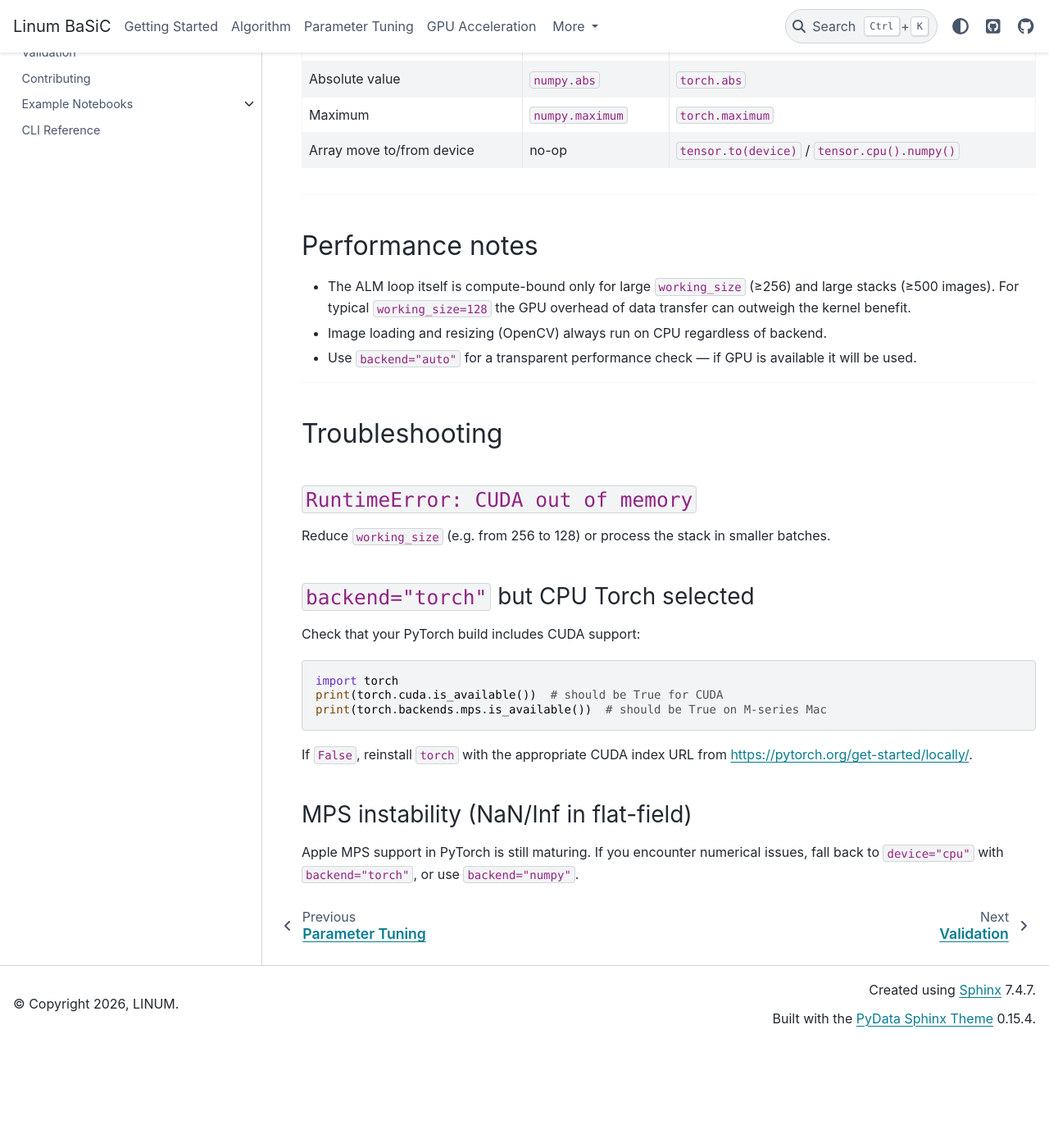
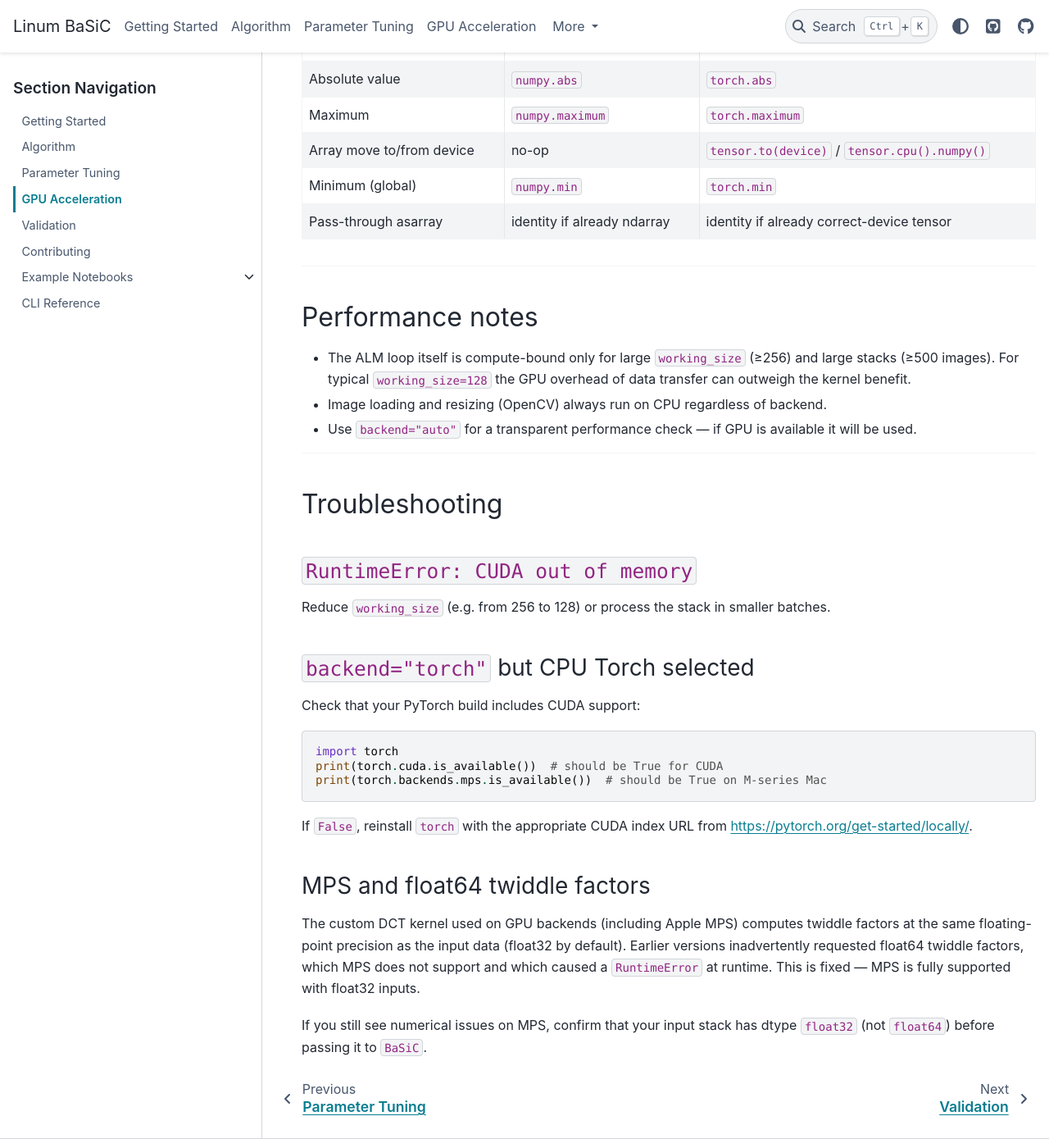
Before and after one commit to linum-uqam/PyBaSiC, a Sphinx documentation site: the page built from docs/gpu.md, in a window 1280 px wide and 1400 px high, scrolled down 1290 px. Shown: the whole window at 82% size. Built offline with Sphinx 7.4.7 and the PyData theme 0.15.4, drawn with Linux system fonts in a browser that asks for light colours; pages that are not in the unit, such as notebooks, are missing from menus; before the commit the page ends 2561 px from its top, so only the background shows below that.

```diff
--- a/docs/gpu.md
+++ b/docs/gpu.md
@@ -62,6 +62,8 @@ can be backend-agnostic:
 | Absolute value | `numpy.abs` | `torch.abs` |
 | Maximum | `numpy.maximum` | `torch.maximum` |
 | Array move to/from device | no-op | `tensor.to(device)` / `tensor.cpu().numpy()` |
+| Minimum (global) | `numpy.min` | `torch.min` |
+| Pass-through asarray | identity if already ndarray | identity if already correct-device tensor |
 
 ---
 
@@ -97,8 +99,14 @@ print(torch.backends.mps.is_available())  # should be True on M-series Mac
 If `False`, reinstall `torch` with the appropriate CUDA index URL from
 <https://pytorch.org/get-started/locally/>.
 
-### MPS instability (NaN/Inf in flat-field)
+### MPS and float64 twiddle factors
 
-Apple MPS support in PyTorch is still maturing.  If you encounter numerical
-issues, fall back to `device="cpu"` with `backend="torch"`, or use
-`backend="numpy"`.
+The custom DCT kernel used on GPU backends (including Apple MPS) computes
+twiddle factors at the same floating-point precision as the input data
+(float32 by default).  Earlier versions inadvertently requested float64
+twiddle factors, which MPS does not support and which caused a
+`RuntimeError` at runtime.  This is fixed — MPS is fully supported with
+float32 inputs.
+
+If you still see numerical issues on MPS, confirm that your input stack
+has dtype `float32` (not `float64`) before passing it to `BaSiC`.
```
Also changed, not shown: docs/algorithm.md (+15 -0 lines).
